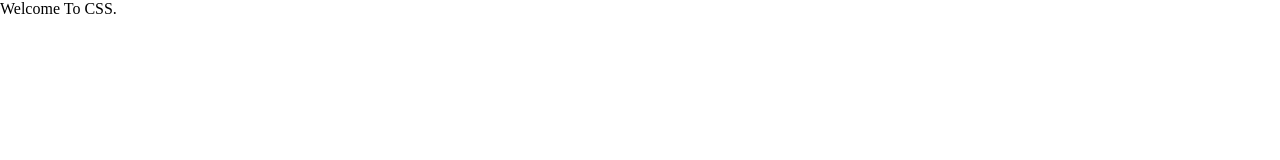
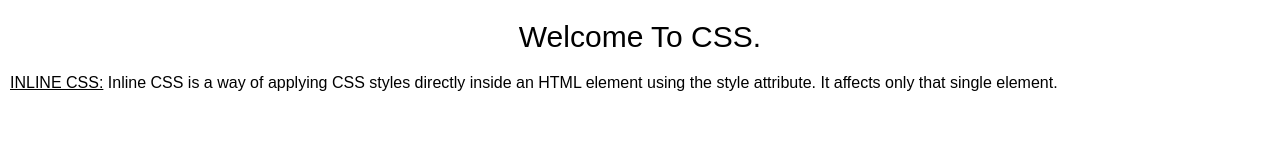
Before and after one commit to SACHITH31/web_dev, a plain HTML site: page frontend/02_css/01_css_intro/css_intro.html in a window 1280 px wide. Drawn offline with Linux system fonts and the light colour scheme.

Commit message:
written about the inline css

```diff
--- a/frontend/02_css/01_css_intro/css_intro.html
+++ b/frontend/02_css/01_css_intro/css_intro.html
@@ -3,7 +3,16 @@
         <title>CSS Intro</title>
         <link rel="stylesheet" href="style.css">
     </head>
-    <body>
-        <p>Welcome  To CSS.</p>
+    <body style="margin-top: 20px; font-family: sans-serif;">
+        <p style="text-align: center; font-size: 30px;">Welcome  To CSS.</p>
+
+        <div class="inlineCssContainer" style=" margin-top: 20px;">
+            <span style="padding-left: 10px; text-decoration: underline;" class="inlineCss">INLINE CSS:</span>
+            <span>
+              Inline CSS is a way of applying CSS styles directly inside an HTML element using the style attribute.
+              It affects only that single element.
+            </span>
+        </div>
+
     </body>
 </html>
```
